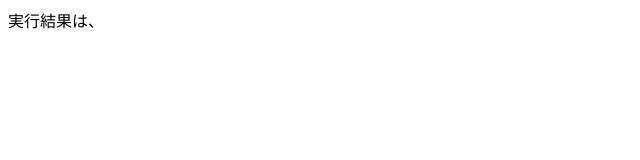
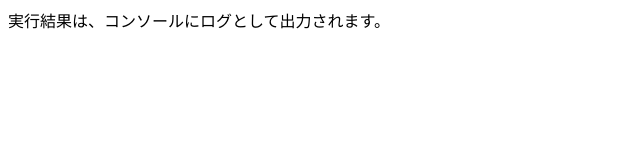
Before and after one commit to toydev/example-js-indexeddb, a website built with webpack: page index.html in a window 1280 px wide. Shown: the whole page, without its empty margins (0-640 px from the left). Built offline with nearby package versions, Linux system fonts and the light colour scheme.

Commit message:
メッセージを修正した。

```diff
--- a/index.html
+++ b/index.html
@@ -7,7 +7,7 @@
 
 <body>
   <p>
-    実行結果は、
+    実行結果は、コンソールにログとして出力されます。
   </p>
   <script src="js/bundle.js"></script>
 </body>
```
